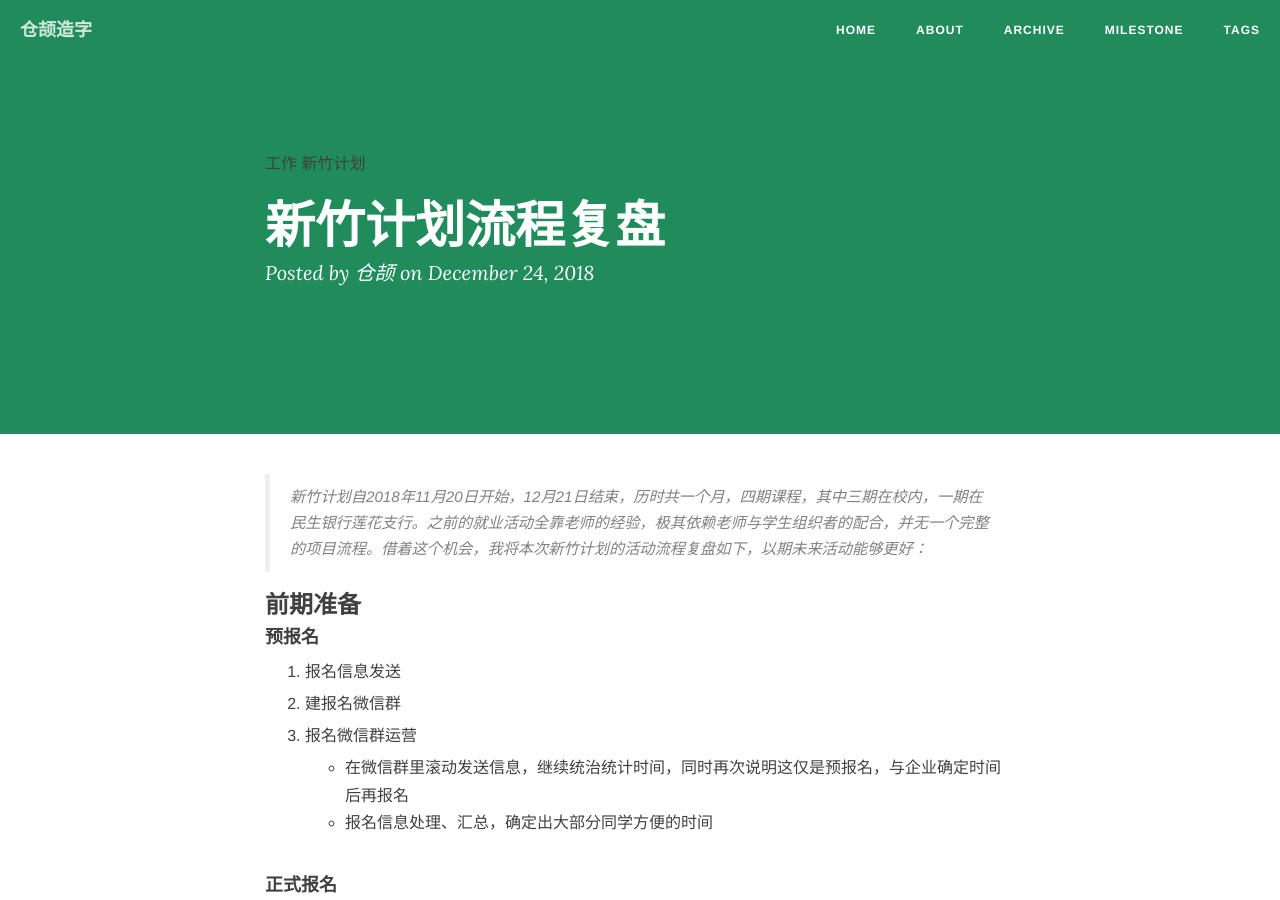
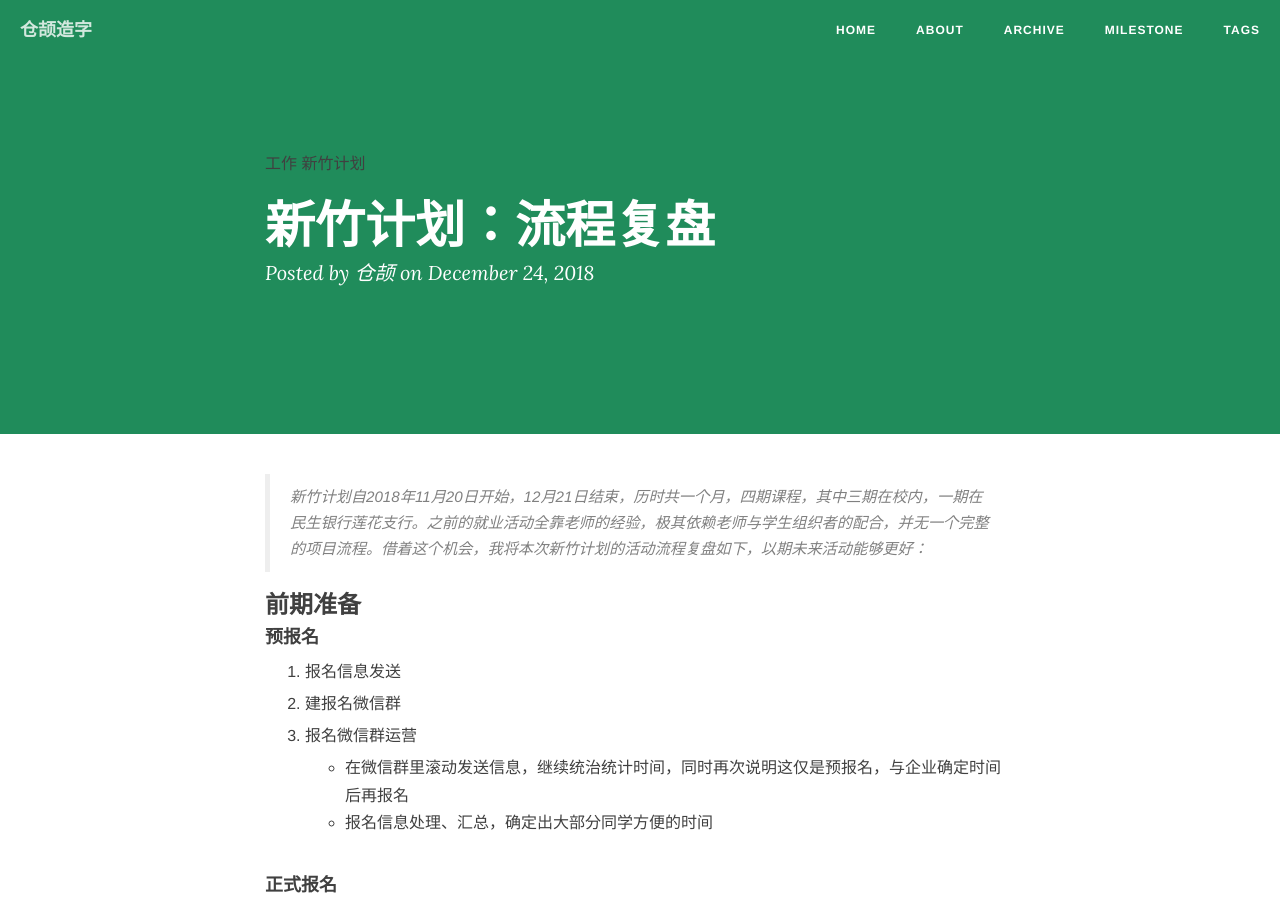
Before and after one commit to creatletter/Dalio, a Jekyll site: the page built from _posts/2018-12-24-新竹计划流程复盘.md, in a window 1280 px wide and 900 px high. Built offline with Jekyll 4.4.1, drawn with Linux system fonts in a browser that asks for light colours; nearby versions of some CDN libraries; comment, search, counter and statistics services are not loaded.

```diff
--- a/_posts/2018-12-24-新竹计划流程复盘.md
+++ b/_posts/2018-12-24-新竹计划流程复盘.md
@@ -1,6 +1,6 @@
 ---
 layout: post
-title: 新竹计划流程复盘
+title: 新竹计划：流程复盘
 date: 2018-12-24
 categories: blog
 tags: [工作,新竹计划]
```
